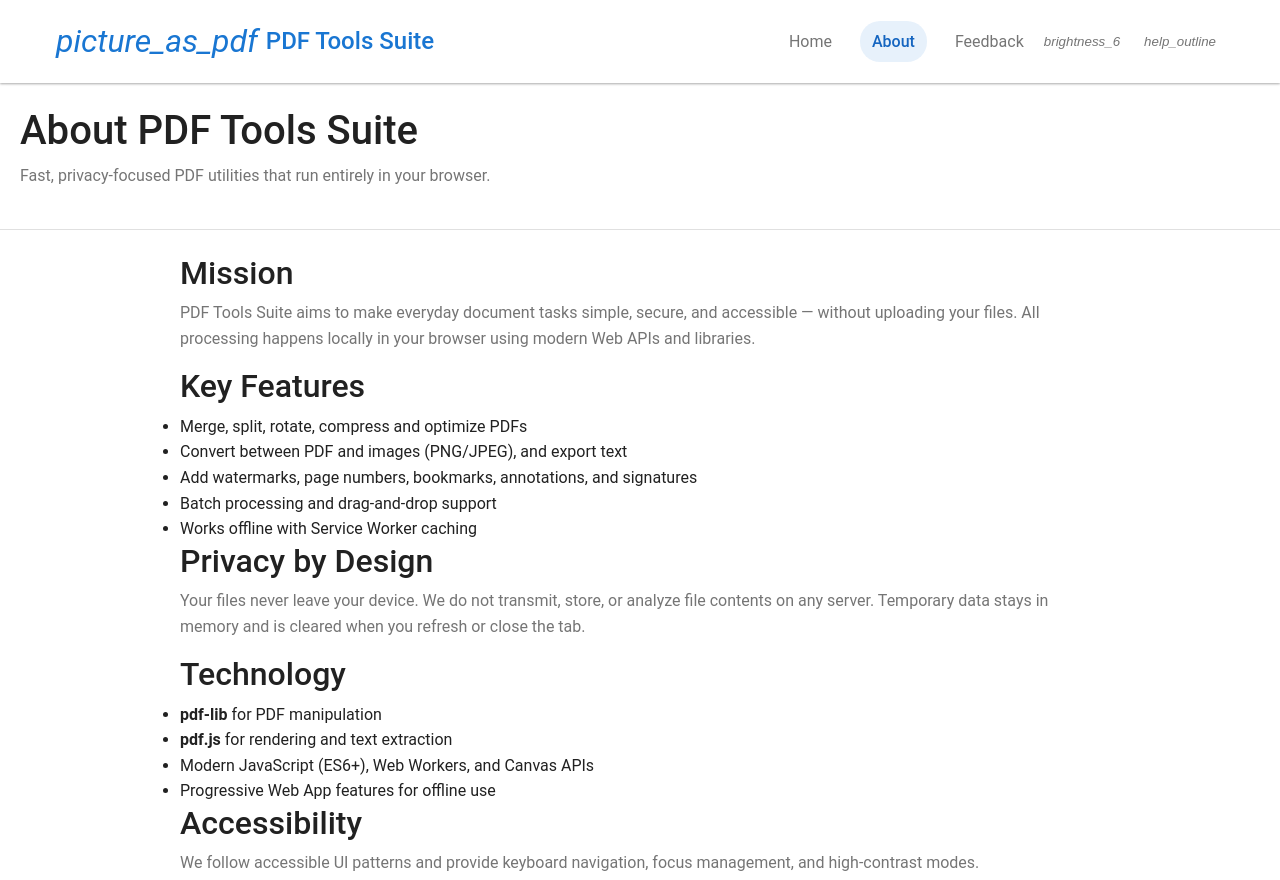
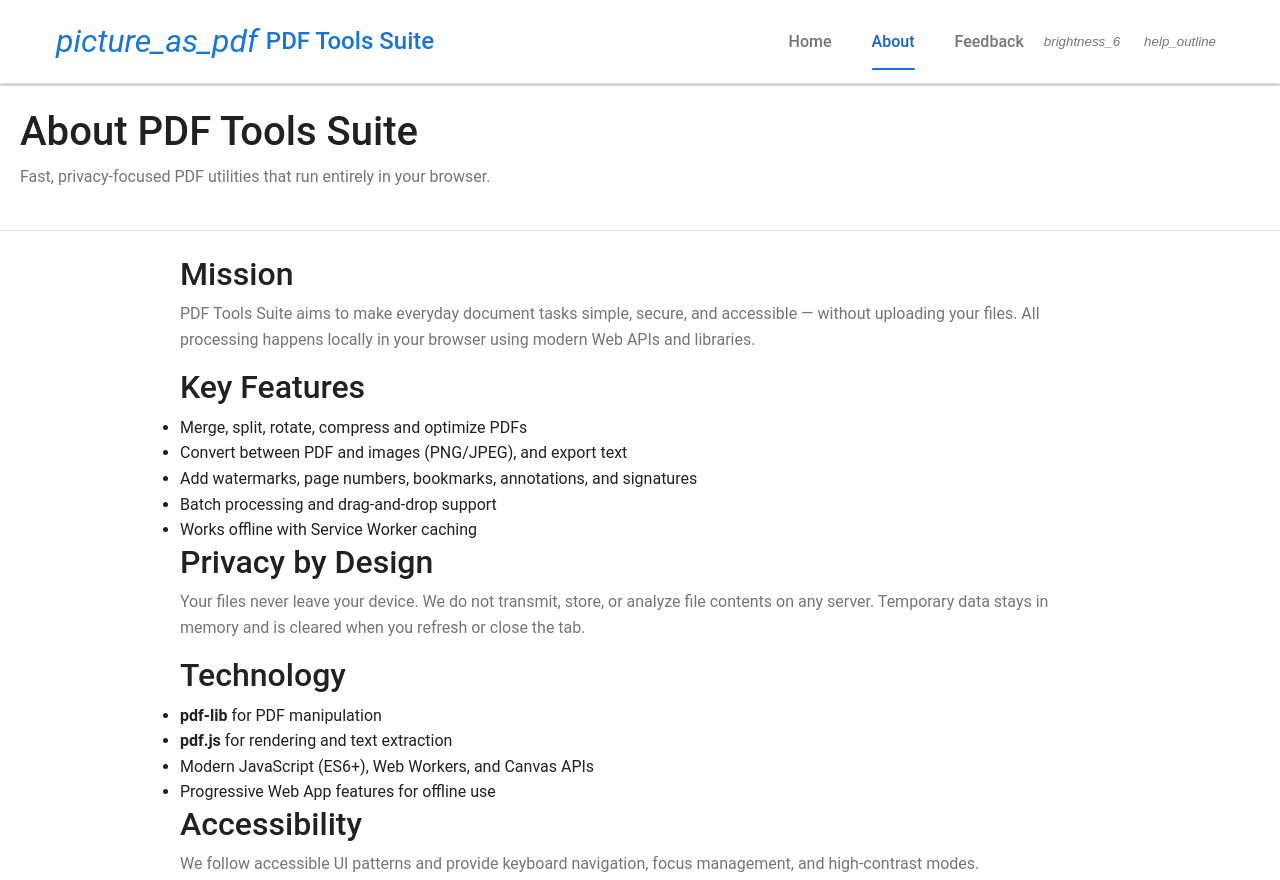
Before and after one commit to alicomputer76w/Pdf_Tools, a plain HTML site: page about.html in a window 1280 px wide. Shown: the top 880 px of the page. Drawn offline with Linux system fonts and the light colour scheme.

Commit message:
Add files via upload

```diff
--- a/css/styles.css
+++ b/css/styles.css
@@ -138,6 +138,7 @@ p {
     top: 0;
     z-index: 100;
     transition: var(--transition);
+    border-bottom: 1px solid var(--divider-color);
 }
 
 .header-content {
@@ -179,26 +180,45 @@ p {
 }
 
 .top-nav-links .nav-link {
+    position: relative;
     display: inline-flex;
     align-items: center;
     justify-content: center;
     padding: 0.5rem 0.75rem;
-    border-radius: 20px;
     text-decoration: none;
     color: var(--text-secondary);
     transition: var(--transition-fast);
+    font-weight: 500;
 }
 
 .top-nav-links .nav-link:hover {
-    background: var(--surface-color);
     color: var(--primary-color);
+}
+
+.top-nav-links .nav-link::after {
+    content: '';
+    position: absolute;
+    left: 12px;
+    right: 12px;
+    bottom: -8px;
+    height: 2px;
+    background: transparent;
+    transition: var(--transition-fast);
+    border-radius: 2px;
+}
+
+.top-nav-links .nav-link:hover::after {
+    background: var(--divider-color);
 }
 
 .top-nav-links .nav-link[aria-current="page"],
 .top-nav-links .nav-link.active {
-    background: rgba(25, 118, 210, 0.1);
     color: var(--primary-dark);
-    font-weight: 500;
+}
+
+.top-nav-links .nav-link[aria-current="page"]::after,
+.top-nav-links .nav-link.active::after {
+    background: var(--primary-color);
 }
 
 .theme-toggle,
@@ -299,6 +319,18 @@ p {
     margin-bottom: 12px;
 }
 
+.feedback-grid {
+    display: grid;
+    grid-template-columns: 1fr;
+    gap: 12px;
+}
+
+@media (min-width: 720px) {
+    .feedback-grid {
+        grid-template-columns: 1fr 1fr;
+    }
+}
+
 .feedback-form label {
     color: var(--text-primary);
     font-weight: 500;
@@ -320,6 +352,10 @@ p {
     outline: none;
     border-color: var(--primary-color);
     box-shadow: 0 0 0 3px rgba(25, 118, 210, 0.08);
+}
+
+.form-actions {
+    margin-top: 12px;
 }
 
 .feedback-image {
```
